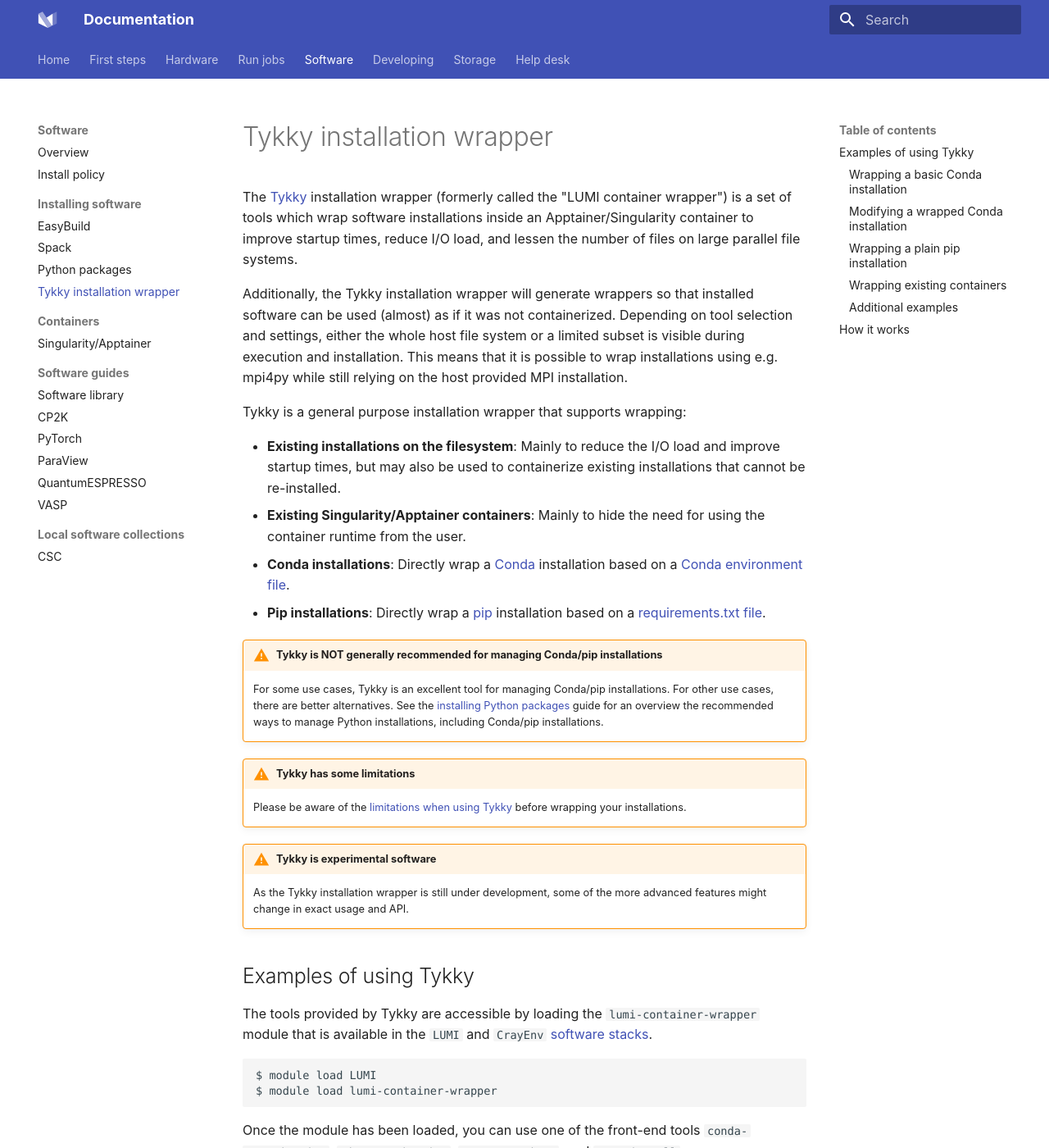
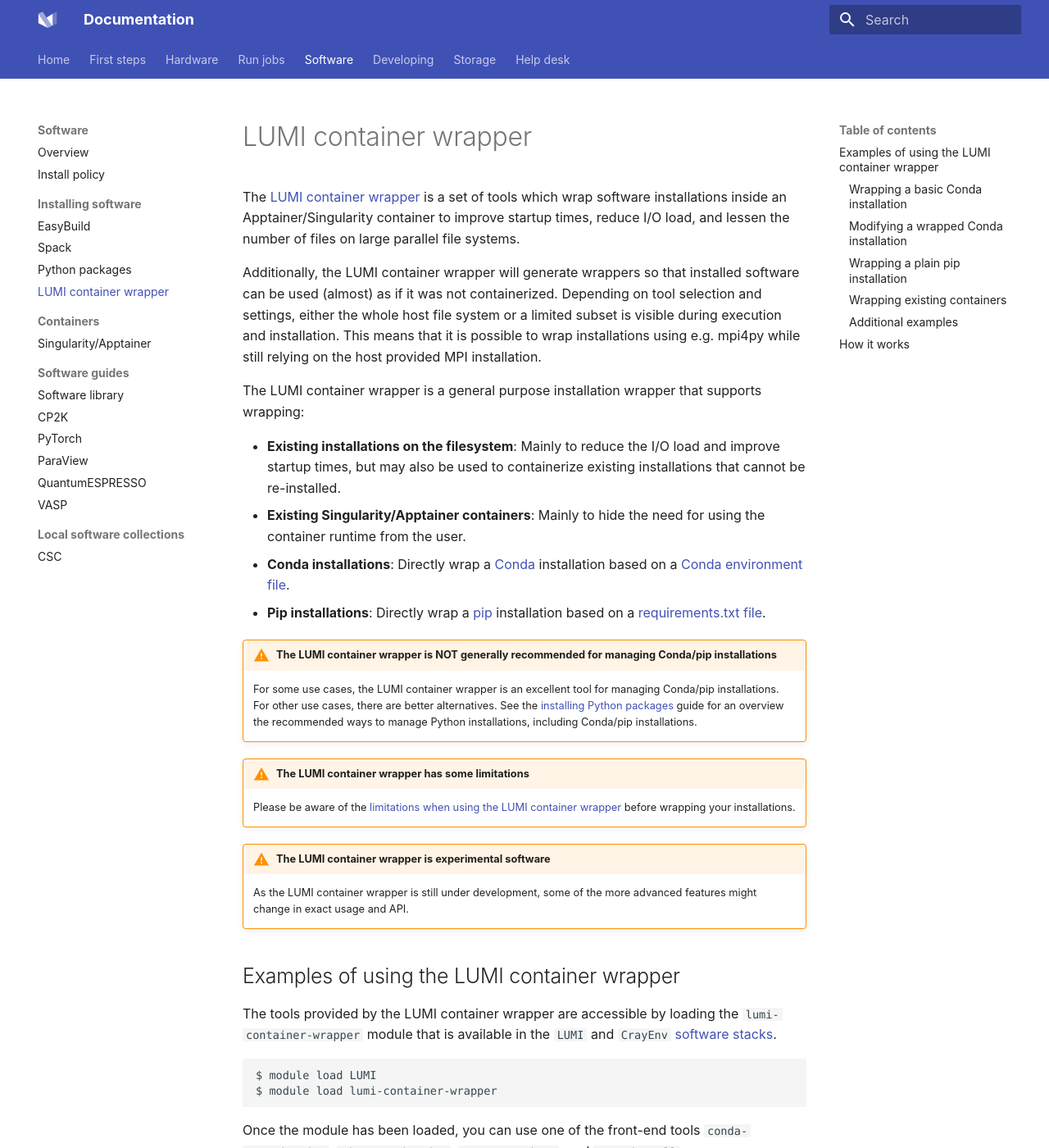
Before and after one commit to Lumi-supercomputer/lumi-userguide, an MkDocs documentation site: the page built from docs/software/installing/container-wrapper.md, in a window 1280 px wide and 1400 px high. Shown: the whole window at 82% size. Built offline with MkDocs 1.6.1 and Material for MkDocs 9.7.7, drawn with Linux system fonts in a browser that asks for light colours; some of the changed text lies outside the part shown.

Commit message:
Reverted the name change for the LUMI container wrapper.

````diff
--- a/docs/software/installing/container-wrapper.md
+++ b/docs/software/installing/container-wrapper.md
@@ -8,22 +8,22 @@
 [python-install]: ./python.md
 [softwarestacks]: ../../runjobs/lumi_env/softwarestacks.md
 
+# LUMI container wrapper
 
-# Tykky installation wrapper
+The [LUMI container wrapper][tykky-github] is a set of tools which wrap
+software installations inside an Apptainer/Singularity container to improve
+startup times, reduce I/O load, and lessen the number of files on large
+parallel file systems.
 
-The [Tykky][tykky-github] installation wrapper (formerly called the "LUMI container
-wrapper") is a set of tools which wrap software installations inside an
-Apptainer/Singularity container to improve startup times, reduce I/O load, and
-lessen the number of files on large parallel file systems.
-
-Additionally, the Tykky installation wrapper will generate wrappers so that
+Additionally, the LUMI container wrapper will generate wrappers so that
 installed software can be used (almost) as if it was not containerized.
 Depending on tool selection and settings, either the whole host file system or
 a limited subset is visible during execution and installation. This means that
 it is possible to wrap installations using e.g. mpi4py while still relying on
 the host provided MPI installation.
 
-Tykky is a general purpose installation wrapper that supports wrapping:
+The LUMI container wrapper is a general purpose installation wrapper that
+supports wrapping:
 
 - **Existing installations on the filesystem**: Mainly to reduce the I/O load
   and improve startup times, but may also be used to containerize existing
@@ -35,25 +35,25 @@
 - **Pip installations**: Directly wrap a [pip][pip] installation based on a
   [requirements.txt file][pip-req].
 
-!!! warning "Tykky is NOT generally recommended for managing Conda/pip installations"
-    For some use cases, Tykky is an excellent tool for managing Conda/pip
-    installations. For other use cases, there are better alternatives. See the
-    [installing Python packages][python-install] guide for an overview the
-    recommended ways to manage Python installations, including Conda/pip
-    installations.
+!!! warning "The LUMI container wrapper is NOT generally recommended for managing Conda/pip installations"
+    For some use cases, the LUMI container wrapper is an excellent tool for
+    managing Conda/pip installations. For other use cases, there are better
+    alternatives. See the [installing Python packages][python-install] guide
+    for an overview the recommended ways to manage Python installations,
+    including Conda/pip installations.
 
-!!! warning "Tykky has some limitations"
-    Please be aware of the [limitations when using Tykky
+!!! warning "The LUMI container wrapper has some limitations"
+    Please be aware of the [limitations when using the LUMI container wrapper
     ](https://github.com/CSCfi/hpc-container-wrapper#limitations) before
     wrapping your installations.
 
-!!! warning "Tykky is experimental software"
-    As the Tykky installation wrapper is still under development, some of the
+!!! warning "The LUMI container wrapper is experimental software"
+    As the LUMI container wrapper is still under development, some of the
     more advanced features might change in exact usage and API.
 
-## Examples of using Tykky
+## Examples of using the LUMI container wrapper
 
-The tools provided by Tykky are accessible by loading the
+The tools provided by the LUMI container wrapper are accessible by loading the
 `lumi-container-wrapper` module that is available in the `LUMI` and `CrayEnv`
 [software stacks][softwarestacks].
 
@@ -216,10 +216,10 @@
 
 ### Wrapping existing containers
 
-Tykky also provides a tool to generate wrappers for existing
-Apptainer/Singularity containers, so that they can be used transparently
-without the need for prepending `singularity exec ...`, or modify scripts if
-switching between containerized versions of tools.
+The LUMI container wrapper also provides a tool to generate wrappers for
+existing Apptainer/Singularity containers, so that they can be used
+transparently without the need for prepending `singularity exec ...`, or modify
+scripts if switching between containerized versions of tools.
 
 ```bash
 wrap-container -w </path/inside/container> <container> --prefix <install_dir>
@@ -233,8 +233,14 @@
 
 ### Additional examples
 
-More examples may be found in the [Tykky GitHub repository examples](https://github.com/CSCfi/hpc-container-wrapper/blob/master/examples/).
+More examples may be found in the [LUMI container wrapper GitHub repository
+examples](https://github.com/CSCfi/hpc-container-wrapper/blob/master/examples/).
 
 ## How it works
 
-A description of how Tykky works may be found in the [Tykky GitHub repository README file](https://github.com/CSCfi/hpc-container-wrapper/blob/master/README.md). A short discussion of how Tykky works from the user perspective may be found in [this GitHub issue](https://github.com/Lumi-supercomputer/lumi-userguide/issues/110#issuecomment-1619599189).
+A description of how LUMI container wrapper works may be found in the [LUMI
+container wrapper GitHub repository README
+file](https://github.com/CSCfi/hpc-container-wrapper/blob/master/README.md). A
+short discussion of how LUMI container wrapper works from the user perspective
+may be found in [this GitHub
+issue](https://github.com/Lumi-supercomputer/lumi-userguide/issues/110#issuecomment-1619599189).
--- a/mkdocs.yml
+++ b/mkdocs.yml
@@ -48,7 +48,7 @@
       - EasyBuild: software/installing/easybuild.md
       - Spack: software/installing/spack.md
       - Python packages: software/installing/python.md
-      - Tykky installation wrapper: software/installing/container-wrapper.md
+      - LUMI container wrapper: software/installing/container-wrapper.md
     - Containers:
       - Singularity/Apptainer: software/containers/singularity.md
     - Software guides:
````
Also changed, not shown: docs/software/containers/singularity.md (+2 -2 lines), docs/software/index.md (+2 -2 lines), docs/software/installing/python.md (+3 -4 lines).
